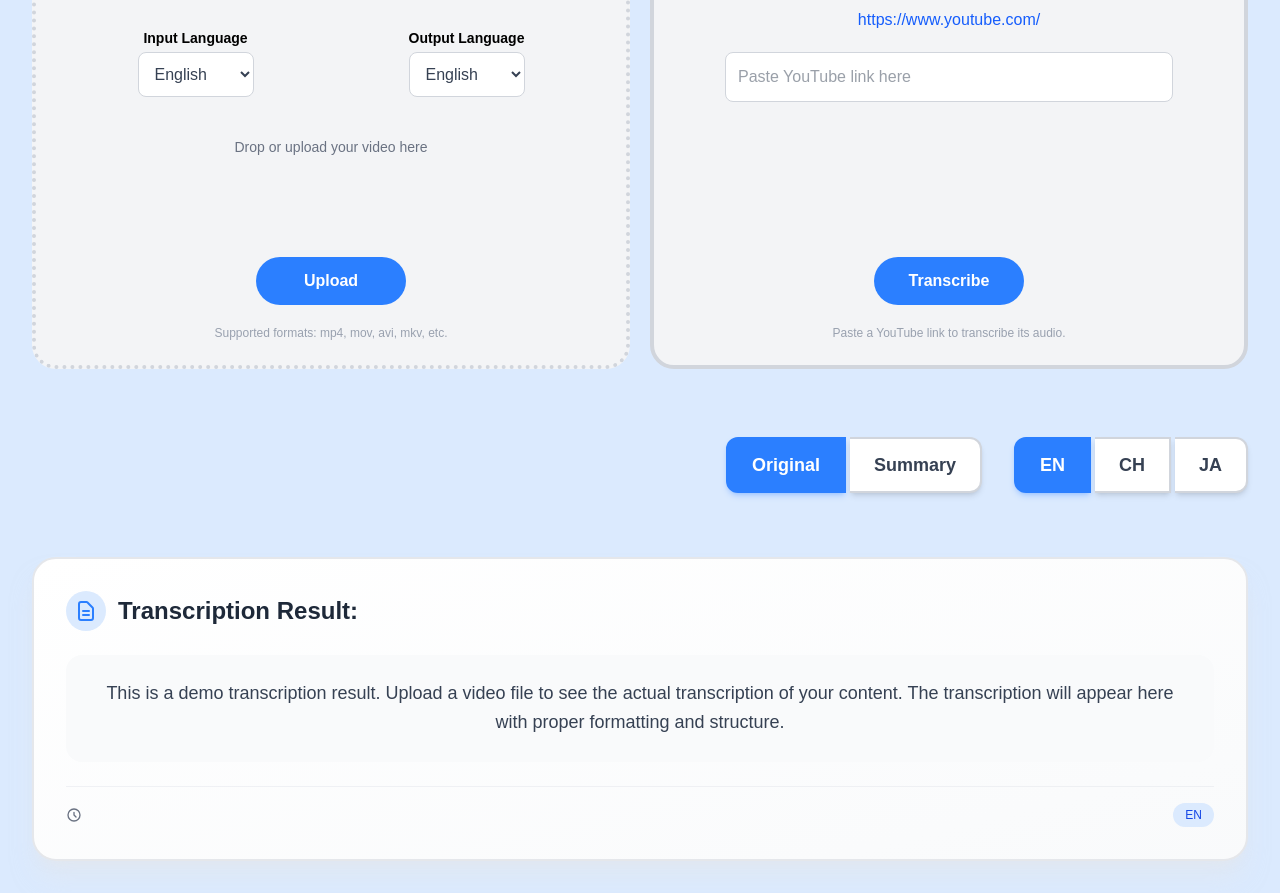
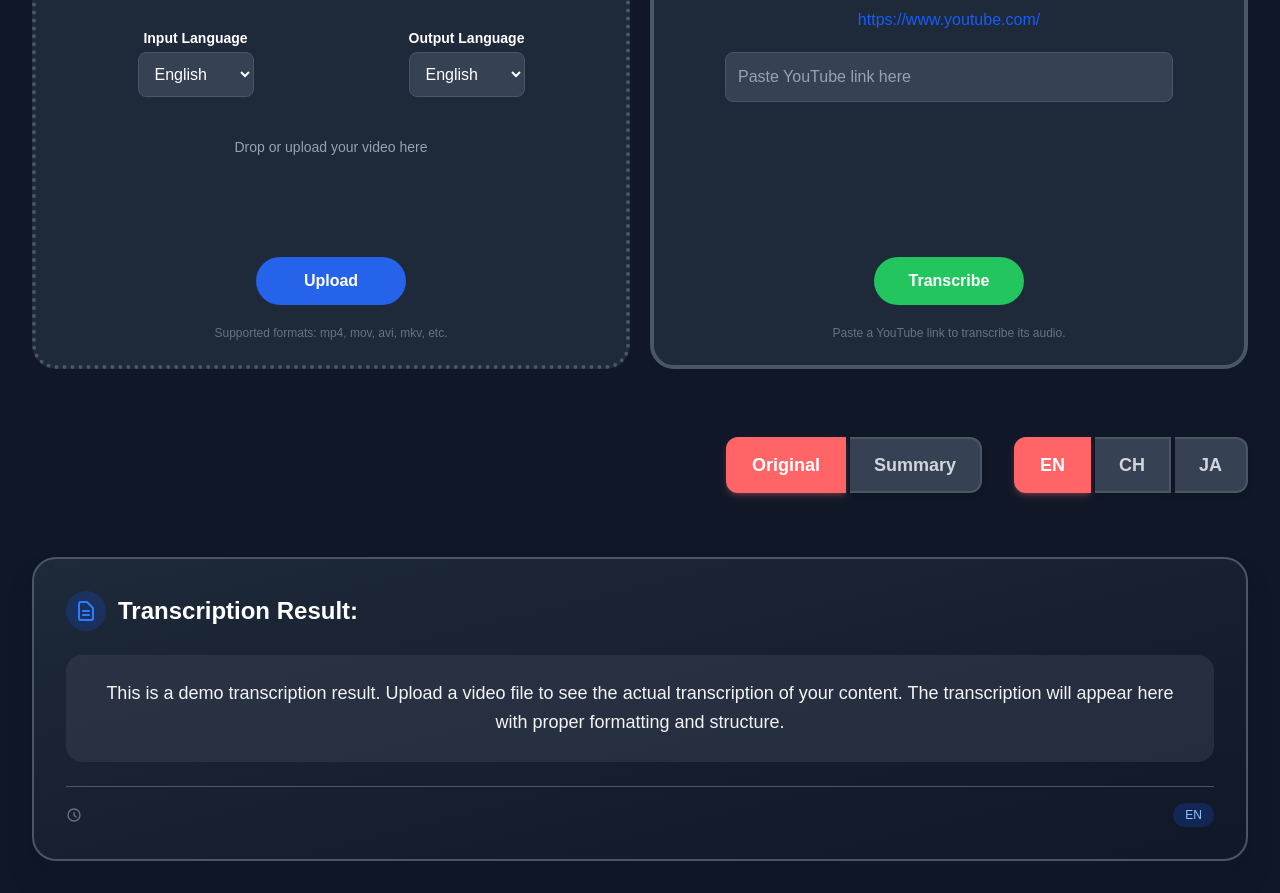
Before and after one commit to tnyw326/transcribing-app, a Next.js app: page / in a window 1280 px wide. Shown: the part 380-1273 px from the top of the page. Built offline with nearby package versions, Linux system fonts and the light colour scheme; a web font is replaced by a local one.

Commit message:
a HUGE commit

```diff
--- a/app/page.tsx
+++ b/app/page.tsx
@@ -89,8 +89,9 @@ export default function Home() {
   const urlInputRef = useRef<HTMLInputElement>(null);
   const [isFileSelected, setIsFileSelected] = useState(false);
   const [selectedLanguage, setSelectedLanguage] = useState("en");
-  const [isDarkMode, setIsDarkMode] = useState(false);
-  const [isTranscribing, setIsTranscribing] = useState(false);
+  const [isDarkMode, setIsDarkMode] = useState(true);
+  const [isTranscribingVideo, setIsTranscribingVideo] = useState(false);
+  const [isTranscribingYouTube, setIsTranscribingYouTube] = useState(false);
   const [transcriptionOriginal, setTranscriptionOriginal] = useState<string>("");
   const [transcriptionSummary, setTranscriptionSummary] = useState<string>("");
   const [allTranslations, setAllTranslations] = useState<{[key: string]: string}>({});
@@ -100,6 +101,7 @@ export default function Home() {
   const [outputLanguage, setOutputLanguage] = useState("en");
   const [resultMode, setResultMode] = useState("original"); // "original" or "summary"
   const [resultLang, setResultLang] = useState("en"); // "en", "zh", "ja"
+  const [youtubeError, setYoutubeError] = useState("");
 
   // Get current translations based on selected language
   const t = translations[selectedLanguage as keyof typeof translations] || translations.en;
@@ -170,7 +172,7 @@ export default function Home() {
   const handleTranscribe = async () => {
     if (!selectedFile) return;
 
-    setIsTranscribing(true);
+    setIsTranscribingVideo(true);
     setTranscriptionOriginal("");
     setTranscriptionSummary("");
     setAllTranslations({});
@@ -200,21 +202,46 @@ export default function Home() {
       console.error('Transcription error:', error);
       alert('Transcription failed. Please try again.');
     } finally {
-      setIsTranscribing(false);
+      setIsTranscribingVideo(false);
     }
   };
 
   const handleTranscribeYouTube = async () => {
     const url = urlInputRef.current?.value;
-    if (!url) return;
+    if (!url) {
+      setYoutubeError("No link is provided");
+      return;
+    } else if (!url.toLowerCase().includes("youtube.com") || !url.toLowerCase().includes("watch?v=")) {
+      setYoutubeError("Please provide a valid YouTube video link");
+      return;
+    }
 
-    const response = await fetch(`/api/youtube-captions?url=${url}`);
-    const data = await response.json();
-    console.log(data);
+    setIsFileSelected(false);
+    setSelectedFile(null);
+    setYoutubeError("");
+    setIsTranscribingYouTube(true);
+    // setIsFileSelected(false);
+    // setSelectedFile(null);
+
+    try {
+      const response = await fetch(`/api/youtube-captions?url=${url}&text=true`);
+      const data = await response.json();
+      const captions = data.content;
+      const paragraph = captions.replace(/\n+/g, ' ');
+      setTranscriptionOriginal(paragraph);
+      setAllTranslations(paragraph);
+      setTranscriptionSummary(paragraph);
+      setAllSummaries(paragraph);
+    } catch (error) {
+      console.error('YouTube transcription error:', error);
+      setYoutubeError("Failed to transcribe video. Please try again.");
+    } finally {
+      setIsTranscribingYouTube(false);
+    }
   };
 
   return (
-    <div className={`flex flex-col items-center justify-center min-h-screen p-8 gap-16 font-[family-name:var(--font-inter)] ${isDarkMode ? 'bg-gray-900 text-white' : 'bg-blue-100 text-black'} text-center relative transition-colors duration-300`}>
+    <div className={`flex flex-col items-center justify-center min-h-screen p-8 gap-16 font-[family-name:var(--font-inter)] ${isDarkMode ? 'bg-gray-900 text-white' : 'bg-[#f7f9fb] text-[#222]'} text-center relative transition-colors duration-300`}>
       {/* Language Selector and Dark Mode Toggle - Top Right */}
       <div className="absolute top-8 right-8 z-10 flex items-center gap-4">
         {/* Dark Mode Toggle */}
@@ -263,7 +290,7 @@ export default function Home() {
         </div>
       </div>
 
-      <div className={`items-center justify-items-center ${isDarkMode ? 'text-white' : 'text-black'}`}>
+      <div className={`items-center justify-items-center ${isDarkMode ? 'text-white' : 'text-[#222]'}`}>
         {/* Icons above the title */}
         <div className="flex items-center justify-center gap-4 mb-6">
           {/* Video icon */}
@@ -291,21 +318,21 @@ export default function Home() {
         <p className="text-5xl font-extrabold">{t.title}</p>
         <p className="text-2xl font-normal">{t.subtitle}</p>
       </div>
-      <div className={`flex flex-col lg:flex-row w-full max-w-7xl mx-auto gap-5 ${isDarkMode ? 'text-white' : 'text-black'}`}>
+      <div className={`flex flex-col lg:flex-row w-full max-w-7xl mx-auto gap-5 ${isDarkMode ? 'text-white' : 'text-[#222]'}`}>
         {/* Video File Card */}
         <div
           className={`flex flex-col items-center justify-center w-full ${isVideoUploaded ? 'lg:w-1/3' : 'lg:w-1/2'} lg:h-[485px] h-[485px] mb-5 lg:mb-0 rounded-3xl gap-5 relative p-6 border-4 border-dotted transition-colors duration-200 ${
             isDragOver
               ? isDarkMode
                 ? 'border-blue-400 bg-blue-900/20'
-                : 'border-blue-500 bg-blue-50'
+                : 'border-[#2563eb] bg-[#e8f0fe]'
               : selectedFile
                 ? isDarkMode
                   ? 'border-green-400 bg-green-900/20'
-                  : 'border-green-600 bg-green-50'
+                  : 'border-[#22c55e] bg-[#e7fbe9]'
                 : isDarkMode
                   ? 'border-gray-600 bg-gray-800'
-                  : 'border-gray-300 bg-gray-100'
+                  : 'border-[#e5e7eb] bg-white shadow-lg'
           }`}
           onDragOver={handleDragOver}
           onDragLeave={handleDragLeave}
@@ -313,7 +340,7 @@ export default function Home() {
         >
           <div className="flex flex-col items-center w-full h-full">
             {/* Title */}
-            <h2 className={`text-3xl font-bold pt-10 ${isDarkMode ? 'text-white' : 'text-black'}`}>{t.transcribeVideoFile}</h2>
+            <h2 className={`text-3xl font-bold pt-10 ${isDarkMode ? 'text-white' : 'text-[#222]'}`}>{t.transcribeVideoFile}</h2>
             {/* Language Selectors */}
             <div className="flex flex-row mb-10 w-full items-center">
               {/* Input Language Selector */}
@@ -365,13 +392,13 @@ export default function Home() {
                   </button>
                 </div>
                 <div className="flex flex-row items-center justify-center gap-2">
-                <p className={`text-sm font-semibold mt-5 ${isDarkMode ? 'text-gray-300' : 'text-gray-700'}`}>{selectedFile.name}</p>
+                <p className={`text-sm font-semibold mt-5 ${isDarkMode ? 'text-gray-300' : 'text-[#374151]'}`}>{selectedFile.name}</p>
                 <p className="text-sm text-gray-500 mt-5">{(selectedFile.size / (1024 * 1024)).toFixed(2)} MB</p>
                 </div>
               </div>
             ) : (
               <div>
-                <p className={`text-sm ${isDarkMode ? 'text-gray-400' : 'text-gray-500'}`}>{t.dropOrUpload}</p>
+                <p className={`text-sm ${isDarkMode ? 'text-gray-400' : 'text-[#64748b]'}`}>{t.dropOrUpload}</p>
               </div>
             )}
 
@@ -379,15 +406,21 @@ export default function Home() {
             <div className="flex-1"></div>
             <button
               onClick={selectedFile ? handleTranscribe : handleUploadClick}
-              className={`text-white p-3 rounded-full w-[150px] cursor-pointer font-extrabold transition-colors ${
+              className={`text-white p-3 rounded-full w-[150px] cursor-pointer font-extrabold transition-colors flex items-center justify-center gap-2 ${
                 selectedFile
-                  ? 'bg-green-500 hover:bg-green-400'
-                  : 'bg-blue-500 hover:bg-blue-400'
-              }`}
-              disabled={isTranscribing}
-                          >
-                {isTranscribing ? t.transcribing : selectedFile ? t.transcribe : t.upload}
-              </button>
+                  ? 'bg-[#22c55e] hover:bg-[#16a34a]'
+                  : 'bg-[#2563eb] hover:bg-[#1d4ed8]'
+              } ${isTranscribingVideo ? 'animate-pulse' : ''}`}
+              disabled={isTranscribingVideo}
+            >
+              {isTranscribingVideo && (
+                <svg className="animate-spin h-4 w-4" fill="none" viewBox="0 0 24 24">
+                  <circle className="opacity-25" cx="12" cy="12" r="10" stroke="currentColor" strokeWidth="4"></circle>
+                  <path className="opacity-75" fill="currentColor" d="M4 12a8 8 0 018-8V0C5.373 0 0 5.373 0 12h4zm2 5.291A7.962 7.962 0 014 12H0c0 3.042 1.135 5.824 3 7.938l3-2.647z"></path>
+                </svg>
+              )}
+              {isTranscribingVideo ? t.transcribing : selectedFile ? t.transcribe : t.upload}
+            </button>
             <input
               ref={fileInputRef}
               type="file"
@@ -396,15 +429,15 @@ export default function Home() {
               className="hidden"
             />
             <div className="w-full flex justify-center mt-5">
-              <p className={`text-xs ${isDarkMode ? 'text-gray-500' : 'text-gray-400'}`}>{t.supportedFormats}</p>
+              <p className={`text-xs ${isDarkMode ? 'text-gray-500' : 'text-[#94a3b8]'}`}>{t.supportedFormats}</p>
             </div>
           </div>
         </div>
         {/* YouTube Card */}
         <div className={`flex flex-col items-center w-full ${isVideoUploaded ? 'lg:w-1/3' : 'lg:w-1/2'} h-[485px] mb-5 lg:mb-0 rounded-3xl gap-5 relative p-6 border-4 ${
-          isDarkMode ? 'bg-gray-800 border-gray-600' : 'bg-gray-100 border-gray-300'
+          isDarkMode ? 'bg-gray-800 border-gray-600' : 'bg-white border-[#e5e7eb] shadow-lg'
         }`}>
-          <h2 className={`text-3xl font-bold pt-10 ${isDarkMode ? 'text-white' : 'text-black'}`}>{t.transcribeYouTube}</h2>
+          <h2 className={`text-3xl font-bold pt-10 ${isDarkMode ? 'text-white' : 'text-[#222]'}`}>{t.transcribeYouTube}</h2>
           <div className="w-full flex justify-center">
             <a
               href="https://www.youtube.com/"
@@ -424,31 +457,46 @@ export default function Home() {
                 className={`w-full max-w-md p-3 rounded-lg border focus:outline-none focus:ring-2 focus:ring-blue-400 transition-colors duration-200 ${
                   isDarkMode
                     ? 'bg-gray-700 border-gray-600 text-white placeholder-gray-400'
-                    : 'bg-white border-gray-300 text-gray-700'
+                    : 'bg-white border-[#e5e7eb] text-[#374151] placeholder-[#94a3b8]'
                 }`}
+                onChange={() => setYoutubeError("")}
               />
+            <p
+              className={`mt-2 text-xs ${youtubeError ? "text-red-500" : "invisible"}`}
+            >
+              {youtubeError || "placeholder"}
+            </p>
             </div>
           </div>
 
           {/* Spacer to push button to bottom 20% */}
           <div className="flex-1"></div>
           <button
-            className="text-white bg-blue-500 p-3 rounded-full w-[150px] cursor-pointer font-extrabold transition-colors"
+            className={`text-white bg-[#22c55e] hover:bg-[#16a34a] p-3 rounded-full w-[150px] cursor-pointer font-extrabold transition-colors flex items-center justify-center gap-2 ${
+              isTranscribingYouTube ? 'animate-pulse' : ''
+            }`}
             onClick={handleTranscribeYouTube}
+            disabled={isTranscribingYouTube}
           >
-            {t.transcribe}
+            {isTranscribingYouTube && (
+              <svg className="animate-spin h-4 w-4" fill="none" viewBox="0 0 24 24">
+                <circle className="opacity-25" cx="12" cy="12" r="10" stroke="currentColor" strokeWidth="4"></circle>
+                <path className="opacity-75" fill="currentColor" d="M4 12a8 8 0 018-8V0C5.373 0 0 5.373 0 12h4zm2 5.291A7.962 7.962 0 014 12H0c0 3.042 1.135 5.824 3 7.938l3-2.647z"></path>
+              </svg>
+            )}
+            {isTranscribingYouTube ? t.transcribing : t.transcribe}
           </button>
           <div className="w-full flex justify-center">
-            <p className={`text-xs ${isDarkMode ? 'text-gray-500' : 'text-gray-400'}`}>{t.pasteYouTubeDescription}</p>
+            <p className={`text-xs ${isDarkMode ? 'text-gray-500' : 'text-[#94a3b8]'}`}>{t.pasteYouTubeDescription}</p>
           </div>
         </div>
         {/* Video Preview Card - Appears after file upload */}
         {isVideoUploaded && (
           <div className={`flex flex-col items-center justify-center w-full lg:w-1/3 h-[485px] mb-5 lg:mb-0 rounded-3xl gap-5 relative p-6 border-4 ${
-            isDarkMode ? 'bg-gray-800 border-gray-600' : 'bg-gray-100 border-gray-300'
+            isDarkMode ? 'bg-gray-800 border-gray-600' : 'bg-white border-[#e5e7eb] shadow-lg'
           }`}>
             <div className="flex flex-col items-center justify-center gap-5 w-full">
-              <h2 className={`text-3xl font-bold text-center ${isDarkMode ? 'text-white' : 'text-black'}`}>Video Preview</h2>
+              <h2 className={`text-3xl font-bold text-center ${isDarkMode ? 'text-white' : 'text-[#222]'}`}>Video Preview</h2>
               <div className="w-full">
                 <video
                   src={URL.createObjectURL(selectedFile)}
@@ -459,7 +507,7 @@ export default function Home() {
                 />
               </div>
               <div className="text-center w-full">
-                <p className={`text-sm font-semibold ${isDarkMode ? 'text-gray-300' : 'text-gray-700'}`}>{selectedFile.name}</p>
+                <p className={`text-sm font-semibold ${isDarkMode ? 'text-gray-300' : 'text-[#374151]'}`}>{selectedFile.name}</p>
                 <p className="text-sm text-gray-500">{(selectedFile.size / (1024 * 1024)).toFixed(2)} MB</p>
               </div>
             </div>
@@ -467,15 +515,15 @@ export default function Home() {
         )}
       </div>
       {/* Original | Summary Toggle - Show when transcription is complete OR for demo */}
-      {(transcriptionOriginal || transcriptionSummary || !isVideoUploaded) && (
+      {(transcriptionOriginal || transcriptionSummary || !selectedFile) && (
         <div className={`w-full max-w-7xl mx-auto flex flex-row justify-end items-center mt-1`}>
           {/* Original | Summary Toggle */}
           <div className="flex items-center gap-1 mr-8">
             <button
               className={`px-6 py-3 rounded-l-xl border-2 font-semibold text-lg transition-all duration-200 shadow-md hover:shadow-lg ${
                 resultMode === "original"
-                  ? (isDarkMode ? "bg-red-400 text-white border-red-400 shadow-red-400/25" : "bg-blue-500 text-white border-blue-500 shadow-blue-500/25")
-                  : (isDarkMode ? "bg-gray-700 text-gray-300 border-gray-600 hover:bg-gray-600" : "bg-white text-gray-700 border-gray-300 hover:bg-gray-50")
+                  ? (isDarkMode ? "bg-red-400 text-white border-red-400 shadow-red-400/25" : "bg-[#2563eb] text-white border-[#2563eb] shadow-[#2563eb]/25")
+                  : (isDarkMode ? "bg-gray-700 text-gray-300 border-gray-600 hover:bg-gray-600" : "bg-white text-[#374151] border-[#e5e7eb] hover:bg-[#f1f5f9]")
               }`}
               onClick={() => setResultMode("original")}
             >
@@ -484,8 +532,8 @@ export default function Home() {
             <button
               className={`px-6 py-3 rounded-r-xl border-2 border-l-0 font-semibold text-lg transition-all duration-200 shadow-md hover:shadow-lg ${
                 resultMode === "summary"
-                  ? (isDarkMode ? "bg-red-400 text-white border-red-400 shadow-red-400/25" : "bg-blue-500 text-white border-blue-500 shadow-blue-500/25")
-                  : (isDarkMode ? "bg-gray-700 text-gray-300 border-gray-600 hover:bg-gray-600" : "bg-white text-gray-700 border-gray-300 hover:bg-gray-50")
+                  ? (isDarkMode ? "bg-red-400 text-white border-red-400 shadow-red-400/25" : "bg-[#2563eb] text-white border-[#2563eb] shadow-[#2563eb]/25")
+                  : (isDarkMode ? "bg-gray-700 text-gray-300 border-gray-600 hover:bg-gray-600" : "bg-white text-[#374151] border-[#e5e7eb] hover:bg-[#f1f5f9]")
               }`}
               onClick={() => setResultMode("summary")}
             >
@@ -497,8 +545,8 @@ export default function Home() {
             <button
               className={`px-6 py-3 rounded-l-xl border-2 font-semibold text-lg transition-all duration-200 shadow-md hover:shadow-lg ${
                 resultLang === "en"
-                  ? (isDarkMode ? "bg-red-400 text-white border-red-400 shadow-red-400/25" : "bg-blue-500 text-white border-blue-500 shadow-blue-500/25")
-                  : (isDarkMode ? "bg-gray-700 text-gray-300 border-gray-600 hover:bg-gray-600" : "bg-white text-gray-700 border-gray-300 hover:bg-gray-50")
+                  ? (isDarkMode ? "bg-red-400 text-white border-red-400 shadow-red-400/25" : "bg-[#22c55e] text-white border-[#22c55e] shadow-[#22c55e]/25")
+                  : (isDarkMode ? "bg-gray-700 text-gray-300 border-gray-600 hover:bg-gray-600" : "bg-white text-[#374151] border-[#e5e7eb] hover:bg-[#f1f5f9]")
               }`}
               onClick={() => setResultLang("en")}
             >
@@ -507,8 +555,8 @@ export default function Home() {
             <button
               className={`px-6 py-3 border-2 border-l-0 font-semibold text-lg transition-all duration-200 shadow-md hover:shadow-lg ${
                 resultLang === "zh"
-                  ? (isDarkMode ? "bg-red-400 text-white border-red-400 shadow-red-400/25" : "bg-blue-500 text-white border-blue-500 shadow-blue-500/25")
-                  : (isDarkMode ? "bg-gray-700 text-gray-300 border-gray-600 hover:bg-gray-600" : "bg-white text-gray-700 border-gray-300 hover:bg-gray-50")
+                  ? (isDarkMode ? "bg-red-400 text-white border-red-400 shadow-red-400/25" : "bg-[#2563eb] text-white border-[#2563eb] shadow-[#2563eb]/25")
+                  : (isDarkMode ? "bg-gray-700 text-gray-300 border-gray-600 hover:bg-gray-600" : "bg-white text-[#374151] border-[#e5e7eb] hover:bg-[#f1f5f9]")
               }`}
               onClick={() => setResultLang("zh")}
             >
@@ -517,8 +565,8 @@ export default function Home() {
             <button
               className={`px-6 py-3 rounded-r-xl border-2 border-l-0 font-semibold text-lg transition-all duration-200 shadow-md hover:shadow-lg ${
                 resultLang === "ja"
-                  ? (isDarkMode ? "bg-red-400 text-white border-red-400 shadow-red-400/25" : "bg-blue-500 text-white border-blue-500 shadow-blue-500/25")
-                  : (isDarkMode ? "bg-gray-700 text-gray-300 border-gray-600 hover:bg-gray-600" : "bg-white text-gray-700 border-gray-300 hover:bg-gray-50")
+                  ? (isDarkMode ? "bg-red-400 text-white border-red-400 shadow-red-400/25" : "bg-[#f59e42] text-white border-[#f59e42] shadow-[#f59e42]/25")
+                  : (isDarkMode ? "bg-gray-700 text-gray-300 border-gray-600 hover:bg-gray-600" : "bg-white text-[#374151] border-[#e5e7eb] hover:bg-[#f1f5f9]")
               }`}
               onClick={() => setResultLang("ja")}
             >
@@ -528,12 +576,12 @@ export default function Home() {
         </div>
       )}
       {/* Transcription Result */}
-      {resultMode === "original" && (transcriptionOriginal || Object.keys(allTranslations).length > 0 || !isVideoUploaded) && (
+      {resultMode === "original" && (
         <div className={`w-full max-w-7xl mx-auto`}>
           <div className={`p-8 rounded-3xl shadow-xl border-2 transition-all duration-300 ${
             isDarkMode
               ? 'bg-gradient-to-br from-gray-800 to-gray-900 border-gray-600 text-white shadow-gray-900/50'
-              : 'bg-gradient-to-br from-white to-gray-50 border-gray-200 text-gray-800 shadow-gray-200/50'
+              : 'bg-gradient-to-br from-white to-[#f7f9fb] border-[#e5e7eb] text-[#222] shadow-[#e5e7eb]/50'
           }`}>
             {/* Header with icon */}
             <div className="flex items-center gap-3 mb-6">
@@ -547,20 +595,20 @@ export default function Home() {
 
             {/* Content */}
             <div className={`p-6 rounded-2xl ${
-              isDarkMode ? 'bg-gray-700/50' : 'bg-gray-50'
+              isDarkMode ? 'bg-gray-700/50' : 'bg-[#f1f5f9]'
             }`}>
               <div className="prose prose-lg max-w-none">
                 <p className={`text-lg leading-relaxed whitespace-pre-wrap ${
-                  isDarkMode ? 'text-gray-100' : 'text-gray-700'
+                  isDarkMode ? 'text-gray-100' : 'text-[#374151]'
                 }`}>
-                  {!selectedFile
-                    ? (resultLang === "en"
+                  {transcriptionOriginal
+                    ? (allTranslations[resultLang] || transcriptionOriginal)
+                    : (resultLang === "en"
                         ? "This is a demo transcription result. Upload a video file to see the actual transcription of your content. The transcription will appear here with proper formatting and structure."
                         : resultLang === "zh"
                         ? "这是一个演示转录结果。上传视频文件以查看您内容的实际转录。转录将在此处显示，具有适当的格式和结构。"
                         : "これはデモの文字起こし結果です。ビデオファイルをアップロードして、コンテンツの実際の文字起こしを確認してください。文字起こしは適切なフォーマットと構造でここに表示されます。"
                       )
-                    : (allTranslations[resultLang] || transcriptionOriginal)
                   }
                 </p>
               </div>
@@ -576,7 +624,7 @@ export default function Home() {
               </div>
               <div className="flex items-center gap-2">
                 <span className={`px-3 py-1 rounded-full text-xs font-medium ${
-                  isDarkMode ? 'bg-blue-600/20 text-blue-300' : 'bg-blue-100 text-blue-700'
+                  isDarkMode ? 'bg-blue-600/20 text-blue-300' : 'bg-[#e8f0fe] text-[#2563eb]'
                 }`}>
                   {resultLang.toUpperCase()}
                 </span>
@@ -586,12 +634,12 @@ export default function Home() {
         </div>
       )}
 
-      {resultMode === "summary" && (transcriptionSummary || Object.keys(allSummaries).length > 0 || !isVideoUploaded) && (
+      {resultMode === "summary" && (transcriptionSummary || Object.keys(allSummaries).length > 0 || !selectedFile) && (
         <div className={`w-full max-w-7xl mx-auto`}>
           <div className={`p-8 rounded-3xl shadow-xl border-2 transition-all duration-300 ${
             isDarkMode
               ? 'bg-gradient-to-br from-gray-800 to-gray-900 border-gray-600 text-white shadow-gray-900/50'
-              : 'bg-gradient-to-br from-white to-gray-50 border-gray-200 text-gray-800 shadow-gray-200/50'
+              : 'bg-gradient-to-br from-white to-[#f7f9fb] border-[#e5e7eb] text-[#222] shadow-[#e5e7eb]/50'
           }`}>
             {/* Header with icon */}
             <div className="flex items-center gap-3 mb-6">
@@ -605,11 +653,11 @@ export default function Home() {
 
             {/* Content */}
             <div className={`p-6 rounded-2xl ${
-              isDarkMode ? 'bg-gray-700/50' : 'bg-gray-50'
+              isDarkMode ? 'bg-gray-700/50' : 'bg-[#f1f5f9]'
             }`}>
               <div className="prose prose-lg max-w-none">
                 <div className={`text-lg leading-relaxed whitespace-pre-wrap ${
-                  isDarkMode ? 'text-gray-100' : 'text-gray-700'
+                  isDarkMode ? 'text-gray-100' : 'text-[#374151]'
                 }`}>
                   {!selectedFile
                     ? (resultLang === "en"
@@ -634,7 +682,7 @@ export default function Home() {
               </div>
               <div className="flex items-center gap-2">
                 <span className={`px-3 py-1 rounded-full text-xs font-medium ${
-                  isDarkMode ? 'bg-green-600/20 text-green-300' : 'bg-green-100 text-green-700'
+                  isDarkMode ? 'bg-green-600/20 text-green-300' : 'bg-[#e7fbe9] text-[#22c55e]'
                 }`}>
                   {resultLang.toUpperCase()}
                 </span>
```
